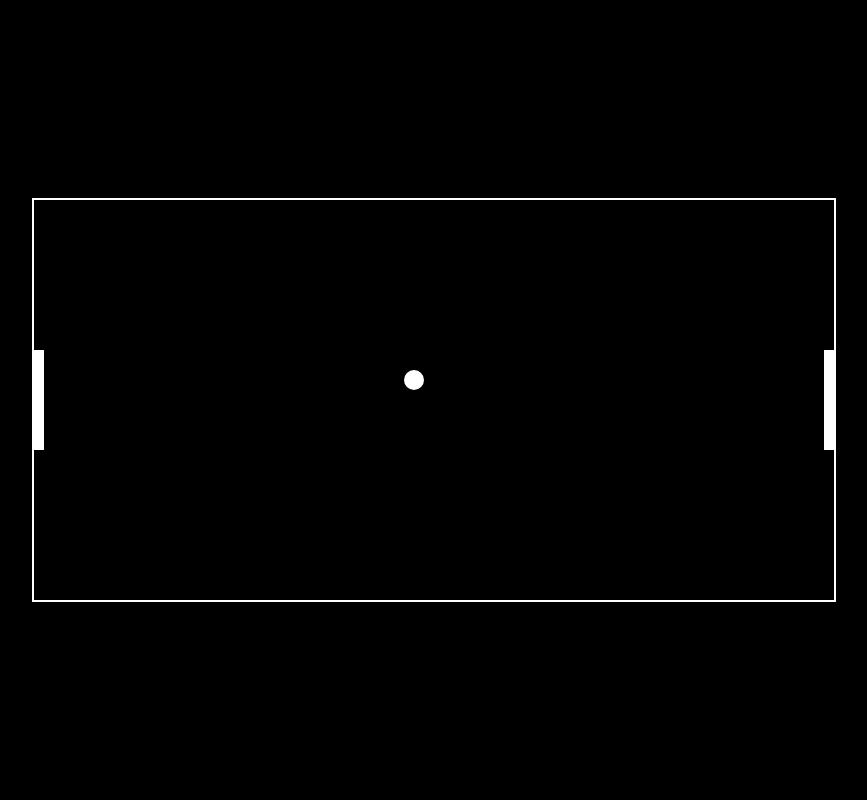
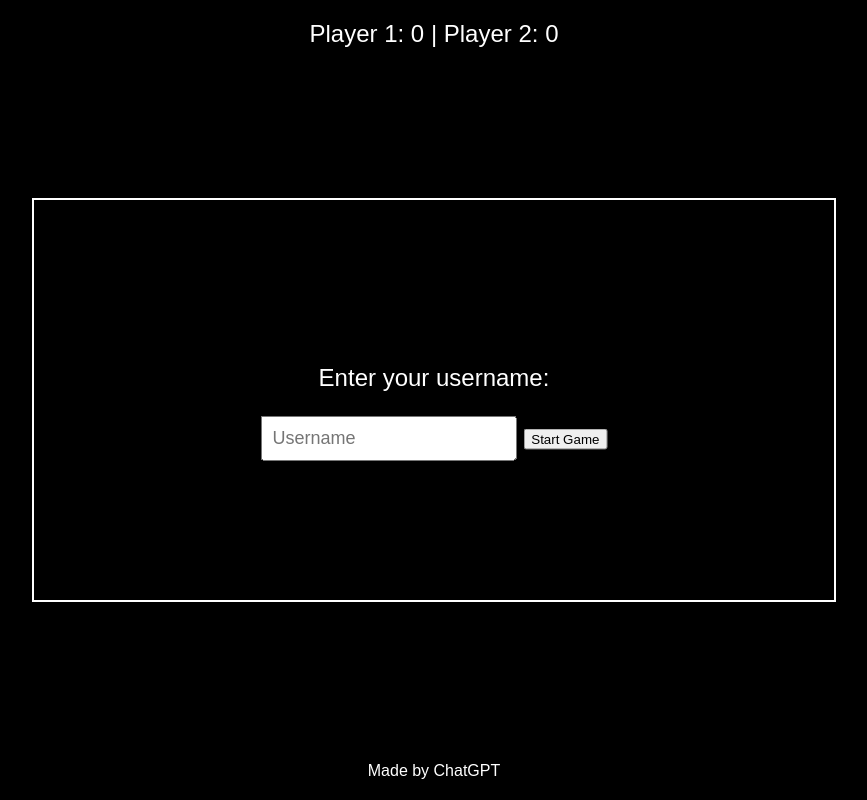
Before and after one commit to skyballtickler/formygame, a plain HTML site: page index.html in a window 1280 px wide. Shown: the whole page, without its empty margins (206-1073 px from the left). Drawn offline with Linux system fonts and the light colour scheme.

Commit message:
Update index.html

```diff
--- a/index.html
+++ b/index.html
@@ -13,35 +13,88 @@
             align-items: center;
             height: 100vh;
             background-color: #000;
+            font-family: Arial, sans-serif;
         }
         canvas {
             border: 2px solid white;
+        }
+        .message {
+            position: absolute;
+            bottom: 20px;
+            color: white;
+            font-family: Arial, sans-serif;
+            font-size: 16px;
+            text-align: center;
+        }
+        .score {
+            position: absolute;
+            top: 20px;
+            left: 50%;
+            transform: translateX(-50%);
+            color: white;
+            font-size: 24px;
+        }
+        .username-screen {
+            position: absolute;
+            top: 50%;
+            left: 50%;
+            transform: translate(-50%, -50%);
+            color: white;
+            font-size: 24px;
+            text-align: center;
+        }
+        .username-screen input {
+            padding: 10px;
+            font-size: 18px;
         }
     </style>
 </head>
 <body>
     <canvas id="pong" width="800" height="400"></canvas>
+    <div class="message">Made by ChatGPT</div>
+    <div class="score" id="score-display">Player 1: 0 | Player 2: 0</div>
+    <div class="username-screen" id="username-screen">
+        <p>Enter your username:</p>
+        <input type="text" id="username-input" placeholder="Username">
+        <button onclick="startGame()">Start Game</button>
+    </div>
 
     <script>
         const canvas = document.getElementById("pong");
         const ctx = canvas.getContext("2d");
+        const scoreDisplay = document.getElementById("score-display");
+        const usernameScreen = document.getElementById("username-screen");
+        const usernameInput = document.getElementById("username-input");
 
-        // Create the paddle
         const paddleWidth = 10, paddleHeight = 100;
+        const ballRadius = 10;
 
-        let leftPaddleY = (canvas.height - paddleHeight) / 2;
-        let rightPaddleY = (canvas.height - paddleHeight) / 2;
-        let leftPaddleSpeed = 0;
-        let rightPaddleSpeed = 0;
+        let leftPaddleY, rightPaddleY, leftPaddleSpeed, rightPaddleSpeed;
+        let ballX, ballY, ballSpeedX, ballSpeedY;
+        let leftScore, rightScore;
+        let isGameStarted = false;
+        let username = "";
+        let highScore = 0;
 
-        // Create the ball
-        const ballRadius = 10;
-        let ballX = canvas.width / 2;
-        let ballY = canvas.height / 2;
-        let ballSpeedX = 5;
-        let ballSpeedY = 5;
+        // Game initialization
+        function initializeGame() {
+            leftPaddleY = (canvas.height - paddleHeight) / 2;
+            rightPaddleY = (canvas.height - paddleHeight) / 2;
+            leftPaddleSpeed = 0;
+            rightPaddleSpeed = 0;
 
-        // Draw the paddles and ball
+            ballX = canvas.width / 2;
+            ballY = canvas.height / 2;
+            ballSpeedX = 5;
+            ballSpeedY = 5;
+
+            leftScore = 0;
+            rightScore = 0;
+
+            isGameStarted = true;
+        }
+
+        // Draw paddles, ball, and score
         function draw() {
             // Clear the canvas
             ctx.clearRect(0, 0, canvas.width, canvas.height);
@@ -60,15 +113,18 @@
             ctx.fillStyle = "#FFF";
             ctx.fill();
             ctx.closePath();
+
+            // Draw the score
+            scoreDisplay.textContent = `Player 1: ${leftScore} | Player 2: ${rightScore}`;
         }
 
-        // Update the game elements
+        // Update the game logic
         function update() {
             // Move the paddles
             leftPaddleY += leftPaddleSpeed;
             rightPaddleY += rightPaddleSpeed;
 
-            // Keep paddles inside the canvas
+            // Prevent paddles from going out of bounds
             if (leftPaddleY < 0) leftPaddleY = 0;
             if (leftPaddleY > canvas.height - paddleHeight) leftPaddleY = canvas.height - paddleHeight;
             if (rightPaddleY < 0) rightPaddleY = 0;
@@ -92,14 +148,31 @@
                 ballSpeedX = -ballSpeedX;
             }
 
-            // Ball out of bounds
-            if (ballX - ballRadius <= 0 || ballX + ballRadius >= canvas.width) {
-                // Reset ball to center
+            // Ball out of bounds (reset ball position)
+            if (ballX - ballRadius <= 0) {
+                rightScore++;
+                if (rightScore > highScore) highScore = rightScore;
+                resetBall();
+            }
+            if (ballX + ballRadius >= canvas.width) {
+                leftScore++;
+                if (leftScore > highScore) highScore = leftScore;
+                resetBall();
+            }
+
+            // Check for winning condition
+            if (leftScore === 10 || rightScore === 10) {
+                alert(`${leftScore === 10 ? 'Player 1' : 'Player 2'} wins!`);
+                resetGame();
+            }
+        }
+
+        // Reset ball position
+        function resetBall() {
             ballX = canvas.width / 2;
             ballY = canvas.height / 2;
-                ballSpeedX = -ballSpeedX;
+            ballSpeedX = 5;
             ballSpeedY = 5;
-            }
         }
 
         // Control the paddles
@@ -129,13 +202,38 @@
 
         // Game loop
         function gameLoop() {
+            if (isGameStarted) {
                 draw();
                 update();
                 requestAnimationFrame(gameLoop);
             }
+        }
 
+        // Start the game
+        function startGame() {
+            username = usernameInput.value;
+            if (username.trim() === "") {
+                alert("Please enter a valid username.");
+                return;
+            }
+            usernameScreen.style.display = "none";
+            initializeGame();
             movePaddles();
             gameLoop();
+        }
+
+        // Reset game state
+        function resetGame() {
+            leftScore = 0;
+            rightScore = 0;
+            resetBall();
+            gameLoop();
+        }
+
+        // Display high score at the end of the game
+        function displayHighScore() {
+            alert(`Game Over! High Score: ${highScore}`);
+        }
     </script>
 </body>
 </html>
```
Lines whose indentation alone changed are shown as unchanged.
